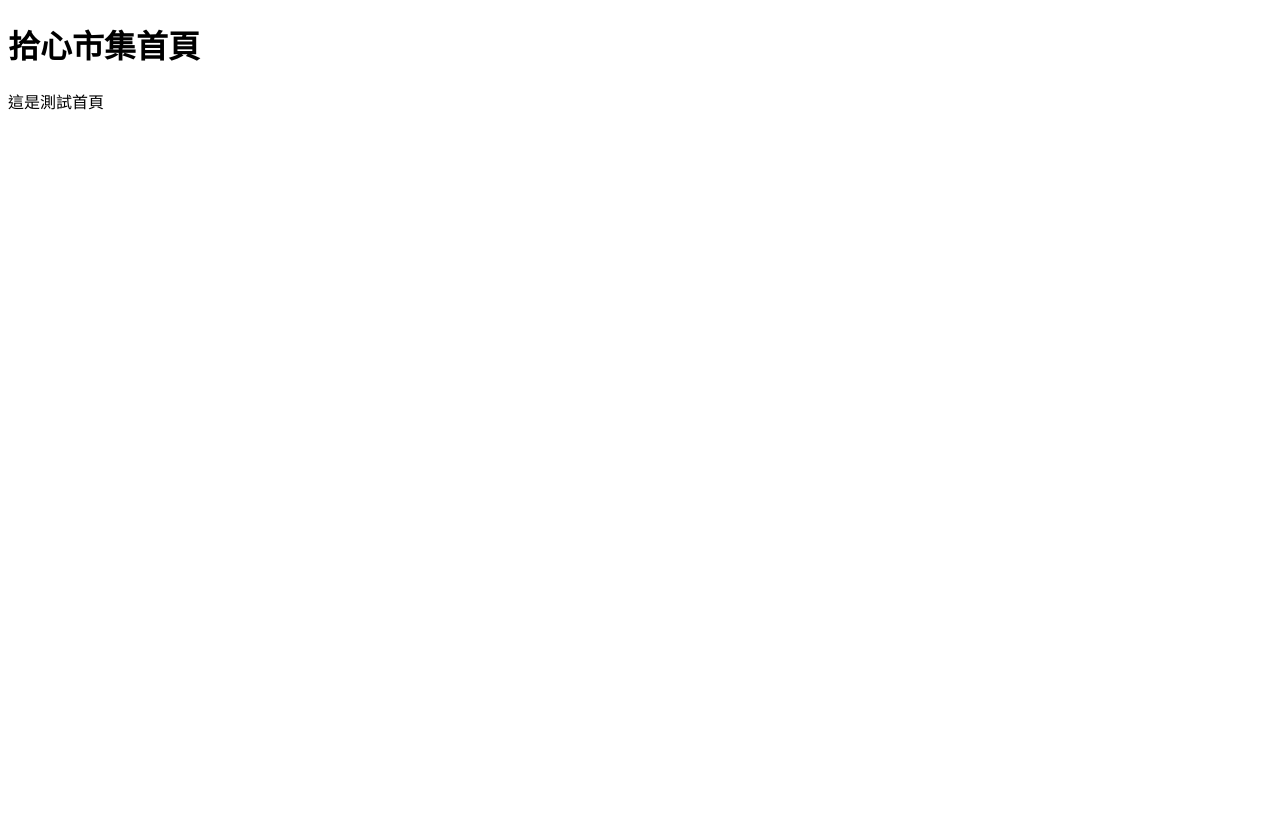
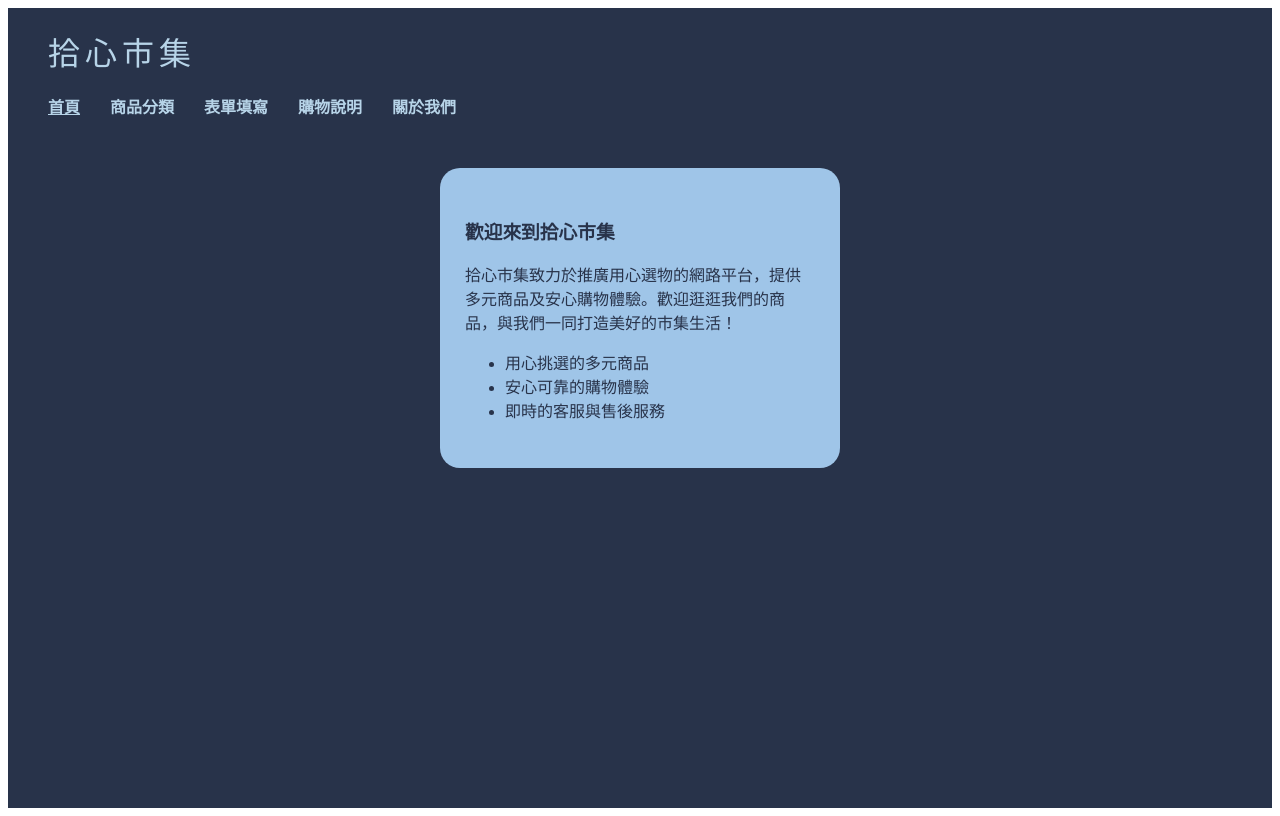
Before and after one commit to cececccee1/heart.market, a plain HTML site: page index.html in a window 1280 px wide. Drawn offline with Linux system fonts and the light colour scheme.

Commit message:
Update index.html

```diff
--- a/index.html
+++ b/index.html
@@ -1,11 +1,20 @@
-<!DOCTYPE html>
-<html lang="zh-Hant">
-<head>
-  <meta charset="utf-8">
-  <title>拾心市集首頁</title>
-</head>
-<body>
-  <h1>拾心市集首頁</h1>
-  <p>這是測試首頁</p>
-</body>
-</html>
+<!-- 首頁 -->
+<div style="background: #28334A; color: #B7D4E8; min-height: 100vh; font-family: sans-serif;">
+  <header style="padding: 20px 40px; font-size: 2em; letter-spacing: 5px;">拾心市集</header>
+  <nav style="display: flex; gap: 30px; padding: 0 40px; font-weight: bold;">
+    <a href="index.html" style="color: inherit; text-decoration: underline;">首頁</a>
+    <a href="#" style="color: inherit; text-decoration: none;">商品分類</a>
+    <a href="form.html" style="color: inherit; text-decoration: none;">表單填寫</a>
+    <a href="#" style="color: inherit; text-decoration: none;">購物說明</a>
+    <a href="aboutus.html" style="color: inherit; text-decoration: none;">關於我們</a>
+  </nav>
+  <main style="margin: 50px auto; width: 350px; background: #9FC5E8; padding: 30px 25px; border-radius: 20px;">
+    <h3 style="color: #28334A;">歡迎來到拾心市集</h3>
+    <p style="color: #28334A;">拾心市集致力於推廣用心選物的網路平台，提供多元商品及安心購物體驗。歡迎逛逛我們的商品，與我們一同打造美好的市集生活！</p>
+    <ul style="color: #28334A;">
+      <li>用心挑選的多元商品</li>
+      <li>安心可靠的購物體驗</li>
+      <li>即時的客服與售後服務</li>
+    </ul>
+  </main>
+</div>
```
